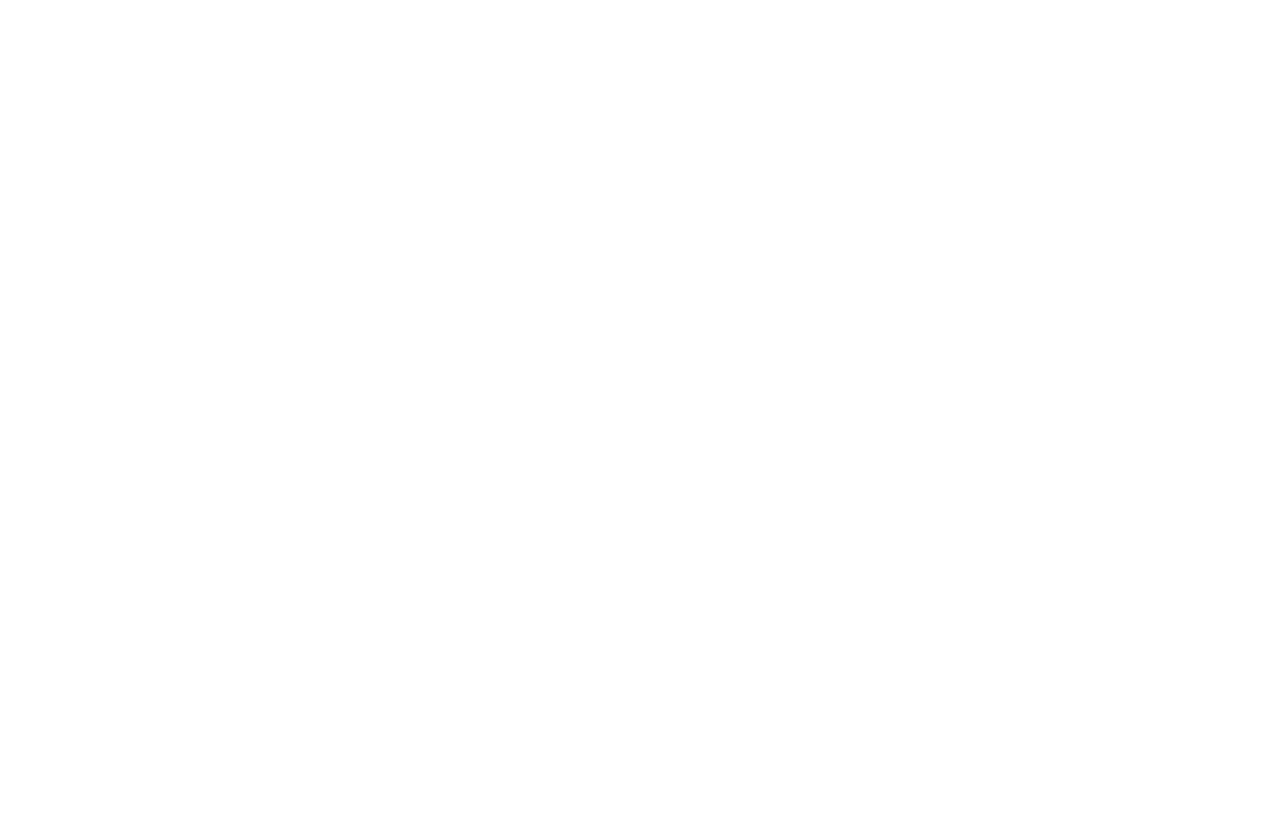
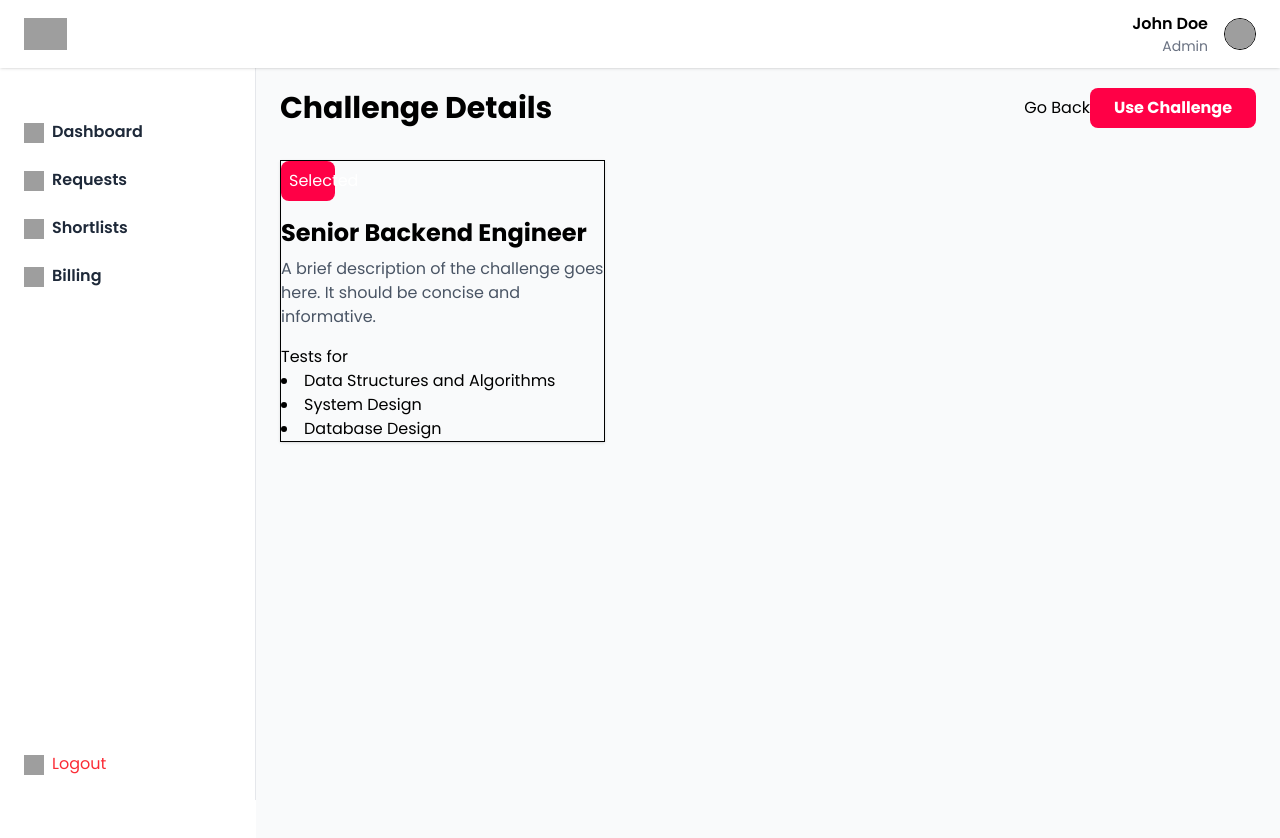
Before and after one commit to chidinmabnwaeze/Hack51, a React (Vite) app: page /challenge in a window 1280 px wide. Before the commit this address had no page. Shown: the top 838 px of the page. Before the commit the page ends 800 px from the top, so only its background shows below. Built offline with nearby package versions, Linux system fonts and the light colour scheme; grey boxes are pictures that could not be loaded.

Commit message:
challenge

```diff
--- /dev/null
+++ b/src/components/ChallengeCard.tsx
@@ -0,0 +1,29 @@
+import React from "react";
+
+const ChallengeCard = () => {
+  return (
+    <div className="shadow border border-grey-200">
+      <div className="relative">
+        <div className="bg-[#FF0046] text-white p-2 rounded-lg w-2/12 flex justify-right">
+          Selected
+        </div>
+
+        <h2 className="text-2xl font-bold mt-4">Senior Backend Engineer</h2>
+        <p className="text-gray-600 mt-2">
+          A brief description of the challenge goes here. It should be concise
+          and informative.
+        </p>
+      </div>
+      <div className=" gap-4 mt-4">
+        <h1>Tests for</h1>
+        <ul className="list-disc list-inside">
+          <li>Data Structures and Algorithms</li>
+          <li>System Design</li>
+          <li>Database Design</li>
+        </ul>
+      </div>
+    </div>
+  );
+};
+
+export default ChallengeCard;
--- a/src/layout/MainContent.tsx
+++ b/src/layout/MainContent.tsx
@@ -13,7 +13,8 @@
             { name: "Dashboard", icon: "/icons/dashboard.svg", path: "/" },
             { name: "Requests", icon: "/icons/requests.svg", path: "/requests" },
             { name: "Shortlists", icon: "/icons/shortlists.svg", path: "/shortlists" },
-            { name: "Billing", icon: "/icons/billing.svg", path: "/billing" }
+            { name: "Billing", icon: "/icons/billing.svg", path: "/billing" },
+            // { name: "Challenge", icon: "/icons/settings.svg", path: "/challenge" }
           ]}
 
       />
--- /dev/null
+++ b/src/pages/Challenge.tsx
@@ -0,0 +1,25 @@
+import ChallengeCard from "../components/ChallengeCard";
+
+const Challenge = () => {
+  return (
+    <div>
+      <div className="flex justify-between items-center">
+        <h1 className="text-3xl font-bold">Challenge Details</h1>
+        <div>
+          <button>Go Back</button>
+          <button className="bg-[#FF0046] hover:bg-red-700 text-white font-bold py-2 px-6 rounded-lg">
+            Use Challenge
+          </button>
+        </div>
+      </div>
+
+      {/* content */}
+      <section className="mt-8 grid grid-cols-3">
+      <ChallengeCard />
+
+      </section>
+    </div>
+  );
+};
+
+export default Challenge;
--- a/src/pages/Dashboard.tsx
+++ b/src/pages/Dashboard.tsx
@@ -12,6 +12,7 @@
 
 import { useNavigate } from "react-router-dom";
 import RequestTable from "../components/RequestTable";
+import Challenge from "./Challenge";
 import type { ActiveRequest } from "../components/RequestTable";
 
 const Dashboard = ({ title, description }: DashboardProps) => {
@@ -70,7 +71,10 @@
           <p className="text-gray-600 mt-2">{description}</p>
         </div>
         <div>
-          <button className="bg-[#FF0046] hover:bg-red-700 text-white font-bold py-2 px-6 rounded-lg">
+          <button
+            onClick={() => navigate("/challenge")}
+            className="bg-[#FF0046] hover:bg-red-700 text-white font-bold py-2 px-6 rounded-lg"
+          >
             Hire A New Role
           </button>
         </div>
--- a/src/pages/Requests.tsx
+++ b/src/pages/Requests.tsx
@@ -2,7 +2,7 @@
 import type { ActiveRequest } from "../components/RequestTable";
 
 const Requests = () => {
-  // build a more detailed data set to resemble the screenshot
+  // build a more detailed data set
   const activeRequests: ActiveRequest[] = [
     {
       id: "REQ-2401-09",
@@ -57,6 +57,24 @@
         </div>
       </section>
 
+      {/* tabs */}
+      <section className="mt-6 border-b border-gray-200">
+        <div>
+          <button
+            onClick={() => {}}
+            className="px-4 py-2 border-b-2 border-[#FF0046] text-[#FF0046] font-medium"
+          >
+            Active Requests
+          </button>
+          <button className="px-4 py-2 border-b-2 border-transparent text-gray-500 hover:text-gray-700 hover:border-gray-300">
+            Drafts
+          </button>
+          <button className="px-4 py-2 border-b-2 border-transparent text-gray-500 hover:text-gray-700 hover:border-gray-300">
+            Closed
+          </button>
+        </div>
+      </section>
+
       <div className="flex flex-col md:flex-row justify-between items-center mt-6 gap-4">
         <input
           type="text"
@@ -73,16 +91,16 @@
         </div>
       </div>
 
-      <section className="mt-6">
+      <section className="mt-6 shadow bg-white p-6 rounded-2xl">
         <RequestTable requests={activeRequests} detailed />
       </section>
 
-      {/* simple pagination control as seen in screenshot */}
+      {/* simple pagination control */}
       <div className="flex justify-end items-center mt-4 gap-2">
-        <button className="px-4 py-2 border border-gray-200 rounded text-gray-600 hover:bg-gray-50">
+        <button className="px-4 py-2 border border-[#FF0046] rounded text-[#FF0046] hover:bg-gray-50">
           PREV
         </button>
-        <button className="px-4 py-2 border border-gray-200 rounded text-gray-600 hover:bg-gray-50">
+        <button className="px-4 py-2 border border-[#FF0046] rounded text-[#FF0046] hover:bg-gray-50">
           NEXT
         </button>
       </div>
--- /dev/null
+++ b/src/pages/Shortlist.tsx
@@ -0,0 +1,9 @@
+import React from 'react'
+
+const Shortlist = () => {
+  return (
+    <div>Shortlist</div>
+  )
+}
+
+export default Shortlist
--- a/src/routes/AppRoutes.tsx
+++ b/src/routes/AppRoutes.tsx
@@ -2,6 +2,8 @@
 import MainContent from "../layout/MainContent";
 import Dashboard from "../pages/Dashboard";
 import Requests from "../pages/Requests";
+import Shortlist from "../pages/Shortlist";
+import Challenge from "../pages/Challenge";
 
 const AppRoutes = () => {
   return (
@@ -17,6 +19,9 @@
           }
         />
         <Route path="requests" element={<Requests />} />
+        <Route path="shortlists" element={<Shortlist />} />
+        <Route path="billing" element={<div>Billing</div>} />
+        <Route path="challenge" element={<Challenge />} />
       </Route>
     </Routes>
   );
```
